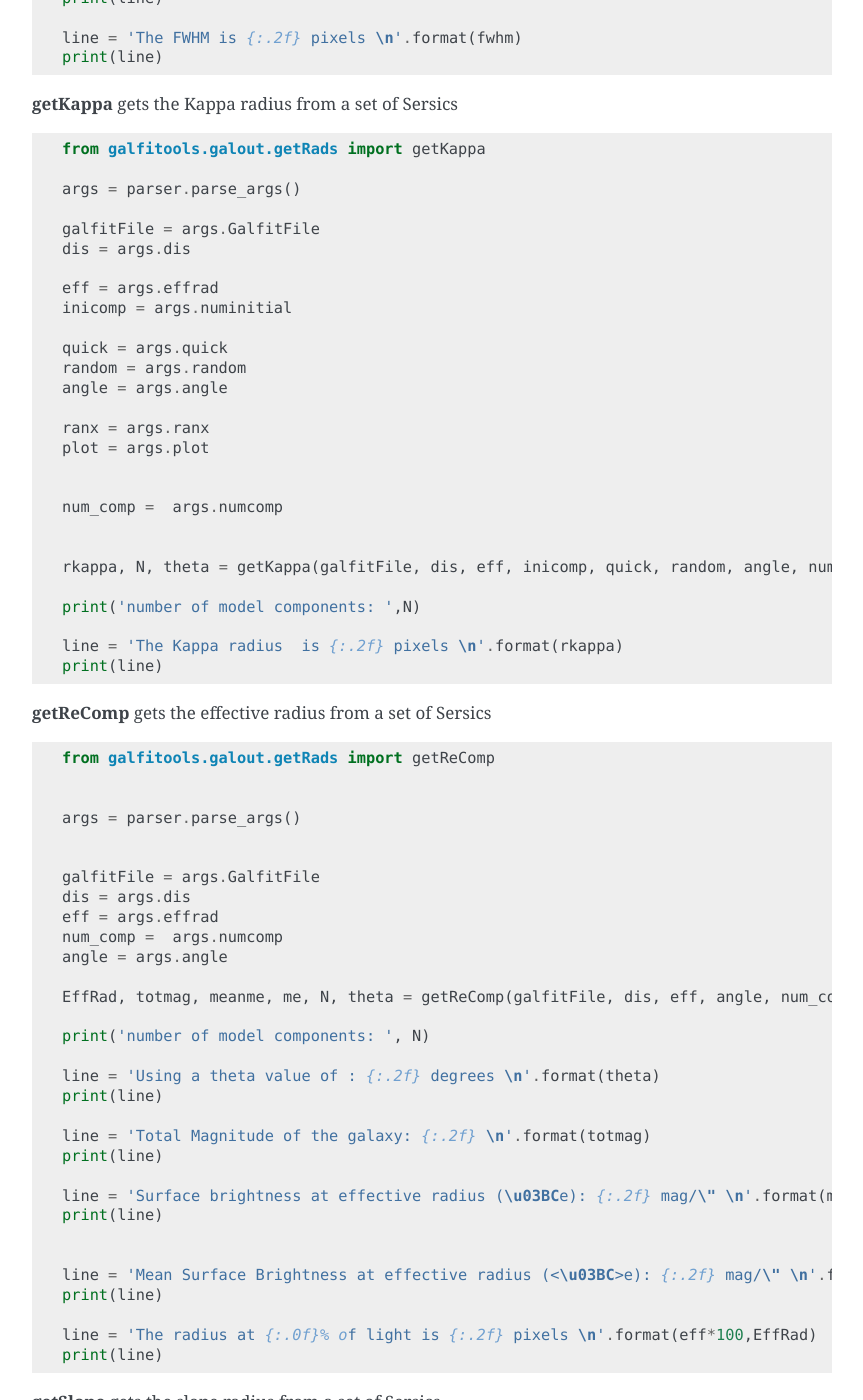
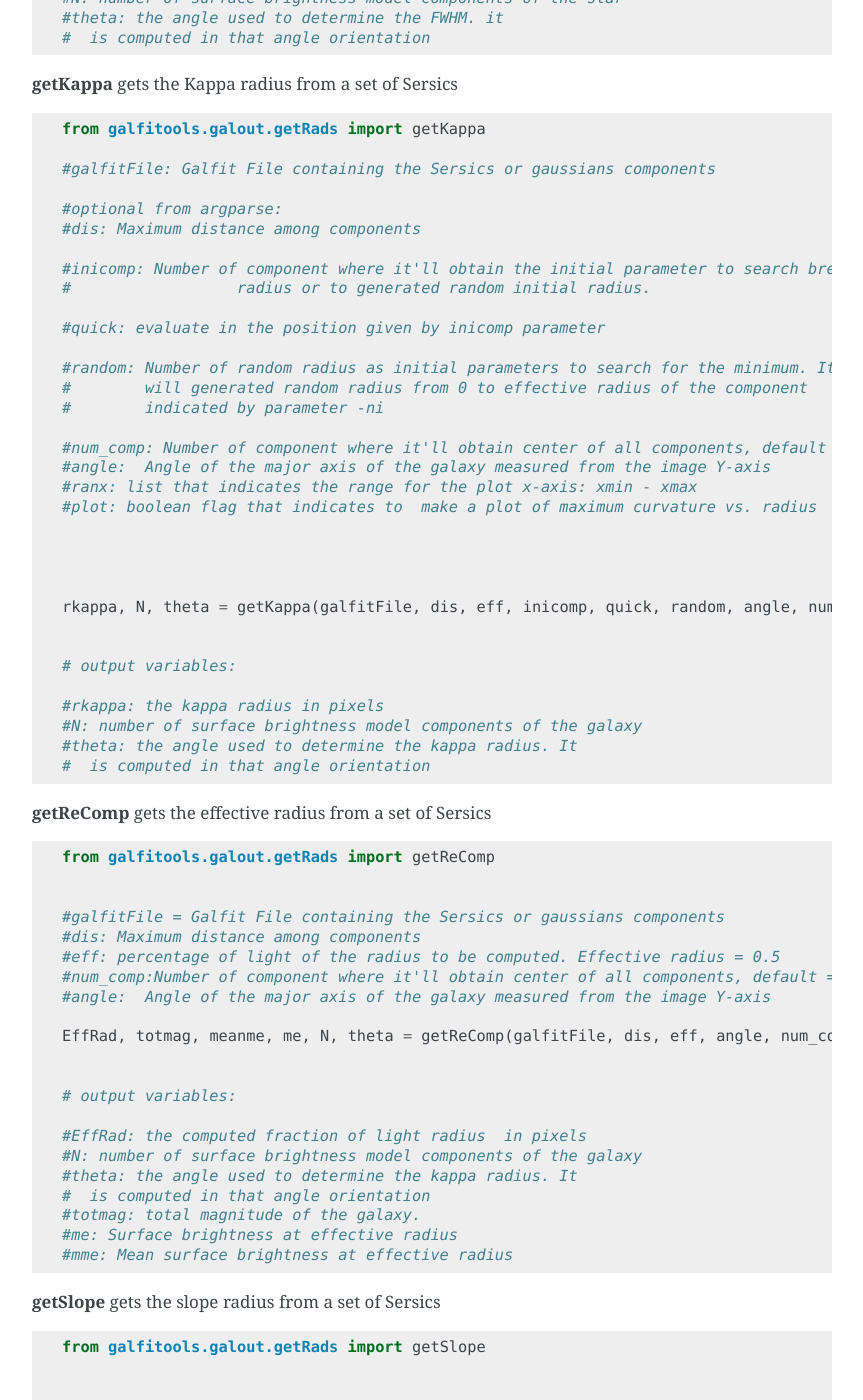
Before and after one commit to canorve/GALFITools, a Sphinx documentation site: the page built from docs/api.rst, in a window 1280 px wide and 1400 px high, scrolled down 5393 px. Shown: the whole window, without its empty margins (338-1201 px from the left). Built offline with Sphinx 7.4.7, drawn with Linux system fonts in a browser that asks for light colours; some of the changed text lies outside the part shown.

Commit message:
documentation updated  On branch master  Changes to be committed: 	modified:   api.rst 	modified:   howto.rst 	modified:   ../src/galfitools/galout/getRads.py 	modified:   ../src/galfitools/shell/commands_galout.py

```diff
--- a/docs/api.rst
+++ b/docs/api.rst
@@ -245,7 +245,7 @@ the surface brightness models fitted by GALFIT
       #        indicated by parameter -ni
 
       #num_comp: Number of component where it'll obtain center of all components, default = 1
-      #angle:  Angle of the major axis of the galaxy. Default= it will take the angle of the
+      #angle:  Angle of the major axis of the galaxy measured from the image Y-axis
       #ranx: list that indicates the range for the plot x-axis: xmin - xmax
       #plot: boolean flag that indicates to  make a plot of double derivative vs. radius
 
@@ -273,7 +273,7 @@ alternative method to getBreak.
 
     #optional from argparse:
     #dis: Maximum distance among components
-    #angle:  Angle of the major axis of the galaxy. Default= it will take the angle of the
+    #angle:  Angle of the major axis of the galaxy measured from the image Y-axis
     #num_comp: Number of component where it'll obtain center of all components, default = 1
     #plot: boolean flag that indicates to  make a plot of double derivative vs. radius
     #ranx: list that indicates the range for the plot x-axis: xmin - xmax
@@ -294,26 +294,25 @@ alternative method to getBreak.
 
     from galfitools.galout.getRads import getFWHM
 
-    args = parser.parse_args()
 
-    galfitFile = args.GalfitFile
-    dis = args.dis
-    angle = args.angle
+    #galfitFile: Galfit File containing the Sersics or gaussians components
+
+    #optional from argparse:
+
+    #dis: Maximum distance among components
+    #angle:  Angle of the major axis of the galaxy measured from the image Y-axis
+    #num_comp: Number of component where it'll obtain center of all components, default = 1
 
 
 
-    num_comp =  args.numcomp
-
     fwhm, N, theta = getFWHM(galfitFile, dis, angle, num_comp)
 
+    # output variables:
 
-    print('number of model components: ',N)
-
-    line = 'Using a theta value of : {:.2f} degrees\n'.format(theta)
-    print(line)
-
-    line = 'The FWHM is {:.2f} pixels \n'.format(fwhm)
-    print(line)
+    #fwhm: the fwhm
+    #N: number of surface brightness model components of the star
+    #theta: the angle used to determine the FWHM. it
+    #  is computed in that angle orientation
 
 
 
@@ -326,31 +325,37 @@ alternative method to getBreak.
 
     from galfitools.galout.getRads import getKappa
 
-    args = parser.parse_args()
+    #galfitFile: Galfit File containing the Sersics or gaussians components
 
-    galfitFile = args.GalfitFile
-    dis = args.dis
+    #optional from argparse:
+    #dis: Maximum distance among components
 
-    eff = args.effrad
-    inicomp = args.numinitial
+    #inicomp: Number of component where it'll obtain the initial parameter to search break
+    #                  radius or to generated random initial radius.
 
-    quick = args.quick
-    random = args.random
-    angle = args.angle
+    #quick: evaluate in the position given by inicomp parameter
 
-    ranx = args.ranx
-    plot = args.plot
+    #random: Number of random radius as initial parameters to search for the minimum. It
+    #        will generated random radius from 0 to effective radius of the component
+    #        indicated by parameter -ni
+
+    #num_comp: Number of component where it'll obtain center of all components, default = 1
+    #angle:  Angle of the major axis of the galaxy measured from the image Y-axis
+    #ranx: list that indicates the range for the plot x-axis: xmin - xmax
+    #plot: boolean flag that indicates to  make a plot of maximum curvature vs. radius
 
 
-    num_comp =  args.numcomp
 
 
     rkappa, N, theta = getKappa(galfitFile, dis, eff, inicomp, quick, random, angle, num_comp, plot, ranx)
 
-    print('number of model components: ',N)
 
-    line = 'The Kappa radius  is {:.2f} pixels \n'.format(rkappa)
-    print(line)
+    # output variables:
+
+    #rkappa: the kappa radius in pixels
+    #N: number of surface brightness model components of the galaxy
+    #theta: the angle used to determine the kappa radius. It
+    #  is computed in that angle orientation
 
 
 
@@ -363,36 +368,24 @@ alternative method to getBreak.
     from galfitools.galout.getRads import getReComp
 
 
-    args = parser.parse_args()
-
-
-    galfitFile = args.GalfitFile
-    dis = args.dis
-    eff = args.effrad
-    num_comp =  args.numcomp
-    angle = args.angle
+    #galfitFile = Galfit File containing the Sersics or gaussians components
+    #dis: Maximum distance among components
+    #eff: percentage of light of the radius to be computed. Effective radius = 0.5
+    #num_comp:Number of component where it'll obtain center of all components, default = 1
+    #angle:  Angle of the major axis of the galaxy measured from the image Y-axis
 
     EffRad, totmag, meanme, me, N, theta = getReComp(galfitFile, dis, eff, angle, num_comp)
 
-    print('number of model components: ', N)
 
-    line = 'Using a theta value of : {:.2f} degrees \n'.format(theta)
-    print(line)
+    # output variables:
 
-    line = 'Total Magnitude of the galaxy: {:.2f} \n'.format(totmag)
-    print(line)
-
-    line = 'Surface brightness at effective radius (\u03BCe): {:.2f} mag/\" \n'.format(me)
-    print(line)
-
-
-    line = 'Mean Surface Brightness at effective radius (<\u03BC>e): {:.2f} mag/\" \n'.format(meanme)
-    print(line)
-
-    line = 'The radius at {:.0f}% of light is {:.2f} pixels \n'.format(eff*100,EffRad)
-    print(line)
-
-
+    #EffRad: the computed fraction of light radius  in pixels
+    #N: number of surface brightness model components of the galaxy
+    #theta: the angle used to determine the kappa radius. It
+    #  is computed in that angle orientation
+    #totmag: total magnitude of the galaxy.
+    #me: Surface brightness at effective radius
+    #mme: Mean surface brightness at effective radius
 
 
 
@@ -402,33 +395,31 @@ alternative method to getBreak.
     from galfitools.galout.getRads import getSlope
 
 
-    args = parser.parse_args()
+    #galfitFile: Galfit File containing the Sersics or gaussians components
 
-    galfitFile = args.GalfitFile
-    dis = args.dis
+    #optional from argparse:
+    #dis: Maximum distance among components
 
-    eff = args.effrad
-    slope = args.slope
+    #slope = value of slope at which the radius is to be found.
 
-    num_comp =  args.numcomp
+    #num_comp: Number of component where it'll obtain center of all components, default = 1
 
-    angle = args.angle
+    #angle:  Angle of the major axis of the galaxy measured from the image Y-axis
 
-    ranx = args.ranx
-    plot = args.plot
+    #ranx: list that indicates the range for the plot x-axis: xmin - xmax
+    #plot: boolean flag that indicates to make a plot of first derivative vs. radius
 
 
 
     rgam, N, theta = getSlope(galfitFile, dis, eff, slope, angle, num_comp, plot, ranx)
 
 
-    print('number of model components: ',N)
+    # output
 
-    line = 'Using a theta value of : {:.2f} degrees\n'.format(theta)
-    print(line)
-
-    line = 'The radius with slope {:.2f} is {:.2f} pixels \n'.format(slope,rgam)
-    print(line)
+    #rgam: the pixel radius at which the model have the specified slope value
+    #N: number of surface brightness model components of the galaxy
+    #theta: the angle used to determine the break radius. Break radius
+    #  is computed in that angle direction.
 
 
 
@@ -440,45 +431,31 @@ alternative method to getBreak.
     from galfitools.galout.getN import getN
 
 
-    ## parsing variables
 
-    args = parser.parse_args()
+    #galfitFile: Galfit File containing the Sersics or gaussians components
 
-    galfitFile = args.GalfitFile
-    dis = args.dis
+    #optional from argparse:
+    #dis: Maximum distance among components
+    #num_comp: Number of component where it'll obtain center of all components, default = 1
 
 
-
-    num_comp =  args.numcomp
-
-    frac = args.radfrac
-
-    angle = args.angle
-
-    plot = args.plot
+    #frac: fraction of light radius
+    #angle:  Angle of the major axis of the galaxy measured from the image Y-axis
+    #plot: boolean flag that indicates  to make plot of Sersic index vs. fraction of light
 
 
     sersic, meanser, stdser, totmag, N, theta = getN(galfitFile, dis, frac, angle, num_comp, plot)
 
 
-    print('number of model components: ', N)
+    # output
 
-    line = 'Using a theta value of : {:.2f} degrees \n'.format(theta)
-    print(line)
-
-    line = 'Total Magnitude of the galaxy: {:.2f} \n'.format(totmag)
-    print(line)
-
-    line = 'Sersic index with the method of Mean Surface Brightness at effective radius: {:.2f}  \n'.format(sersic)
-    print(line)
-
-
-    line = 'Sersic index with the method of fraction of light (at different radius)  \n'
-    print(line)
-
-
-    line = 'Sersic index mean: {:.2f}  Standard deviation: {:.2f}  '.format(meanser, stdser)
-    print(line)
+    #sersic: sersic index obtained with the method of the surface brightness at effective radius
+    #meanser: mean of the sersic index obtained with the method of effective radius
+    #stdser: standard deviation of the sersic index obtained with the method of effective radius
+    #totmag: total magnitud of the galaxy
+    #N: number of surface brightness model components of the galaxy
+    #theta: the angle used to determine the break radius. Break radius
+    #  is computed in that angle direction.
 
 
 
@@ -488,30 +465,28 @@ alternative method to getBreak.
 
     from galfitools.galout.getMissingLight import getMissLight
 
-    args = parser.parse_args()
 
-    galfitFile1 = args.GalfitFile1
-    galfitFile2 = args.GalfitFile2
 
-    dis = args.dis
 
-    num_comp =  args.numcomp
+    #GalfitFile1           Galfit File containing the coreless surface brightness model
+    #GalfitFile2           Galfit File containing the core surface brightness model
+    #rad                   upper limit of radius to integrate the missing light in pixels
 
-    rad = args.rad
 
+    #optional from argparse:
+
+    #dis: Maximum distance among components
+    #num_comp: Number of component where it'll obtain center of all components, default = 1
 
 
     magmiss, N1, N2 = getMissLight(galfitFile1, galfitFile2, dis, num_comp, rad)
 
 
-    print('number of model components coreless model: ',N1)
-    print('number of model components core model: ',N2)
+    # output
 
-
-    line = 'the missing light is {:.2f} mag \n'.format(magmiss)
-    print(line)
-
-
+    #N1: number of surface brightness model components of the coreless model
+    #N2: number of surface brightness model components of the core model
+    #magmiss: magnitude of the missing light
 
 
 
@@ -521,34 +496,29 @@ equal
 
     from galfitools.galout.getRads import getBulgeRad
 
-    args = parser.parse_args()
+    #GalfitFile1           Galfit File containing the coreless surface brightness model
+    #GalfitFile2           Galfit File containing the core surface brightness model
 
-    galfitFile1 = args.GalfitFile1
-    galfitFile2 = args.GalfitFile2
+    #optional from argparse
 
-    dis = args.dis
+    #dis: Maximum distance among components
+    #num_comp: Number of component where it'll obtain center of all components, default = 1
 
-    num_comp =  args.numcomp
+    #angle:  Angle of the major axis of the galaxy. Default= it will take the angle of the
+    #plot: boolean flag that indicates  to make  a plot of GalfitFile1 - GalfitFile2 vs. radius
+    #plot: boolean flag that indicates to make a plot of first derivative vs. radius
+    #ranx: list that indicates the range for the plot x-axis: xmin - xmax
 
-    angle = args.angle
-
-    ranx = args.ranx
-    plot = args.plot
 
 
     rbulge, N1, N2, theta = getBulgeRad(galfitFile1, galfitFile2, dis, num_comp, angle, plot, ranx)
 
 
-    print('number of model components for the bulge: ',N1)
-    print('number of model components for the rest of the galaxy: ',N2)
+    # output
 
-
-    line = 'Using a theta value of: {:.2f} degrees\n'.format(theta)
-    print(line)
-
-
-    line = 'The bulge radius is {:.2f} pixels \n'.format(rbulge)
-    print(line)
+    #N1: number of surface brightness model components of the coreless model
+    #N2: number of surface brightness model components of the core model
+    #rbulge: bulge radius
 
 
 
@@ -559,16 +529,19 @@ equal
     from galfitools.galout.showcube import displayCube
 
 
-    args = parser.parse_args()
+    #cubeimage: the cube GALFIT image
 
-    cubeimage = args.cubeimage
-    namecube = args.outimage
-    dpival = args.dotsinch
-    brightness = args.brightness
-    contrast = args.contrast
-    cmap = args.cmap
-    scale = args.scale
-    noplot = args.noplot
+    #optional arguments from argparse
+
+    #namecube: name of the output image
+    #dpival: value of dpi (dots per inch)
+    #brightness: brightness of the image. Only for galaxy and model. Default = 0. Preferible
+    #                    range goes from -1 to 1
+    #contrast: contrast of the image. Only for galaxy and model. Default = 1. Preferible
+    #           range goes from 0 to 1
+    #cmap: colormap to be used for the cube image (based on the matplotlib)
+    #scale: plate scale of the image
+    #noplot:  avoids to show the plotting window
 
 
     displayCube(cubeimage, namecube, dpival, brightness, contrast, cmap, scale, noplot)
@@ -585,18 +558,23 @@ equal
 
     args = parser.parse_args()
 
-    ImageFile = args.ImageFile
-    RegFile = args.RegFile
-    zeropoint = args.zeropoint
-    sky = args.sky
+    ImageFile =  the image file where the photometry will be computed
+
+    RegFile = the DS9 region file
+
+
+
+    #optional for argparse
+
+    zeropoint: magnitude zeropoint
+    sky: sky background value to be removed from computation
 
 
     mag = photDs9(ImageFile, RegFile, zeropoint, sky)
 
+    #output
 
-    line = "the magnitude from the ds9 region is: {:.2f} \n".format(mag)
-    print(line)
-
+    mag: magnitud of the Ds9 regions
 
 
 
--- a/docs/howto.rst
+++ b/docs/howto.rst
@@ -265,8 +265,6 @@ alternative method to getBreak
   options:
     -h, --help            show this help message and exit
     -d DIS, --dis DIS     Maximum distance among components
-    -er EFFRAD, --effrad EFFRAD
-                          percentage of light to compute for radius. default=.5 for effective radius
     -n NUMCOMP, --numcomp NUMCOMP
                           Number of component where it'll obtain center of all components, default = 1
     -a ANGLE, --angle ANGLE
@@ -356,7 +354,7 @@ alternative method to getBreak
   positional arguments:
     GalfitFile1           Galfit File containing the coreless surface brightness model
     GalfitFile2           Galfit File containing the core surface brightness model
-    rad                   radius to integrate
+    rad                   upper limit of radius to integrate the missing light in pixels
 
   options:
     -h, --help            show this help message and exit
```
Also changed, not shown: 2 other files.
